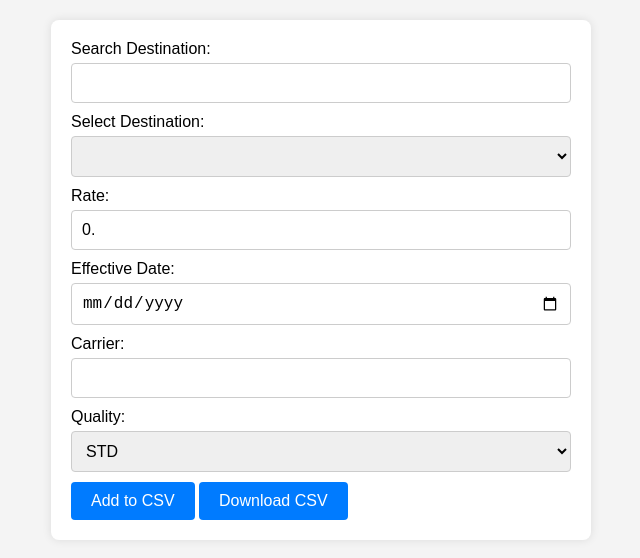
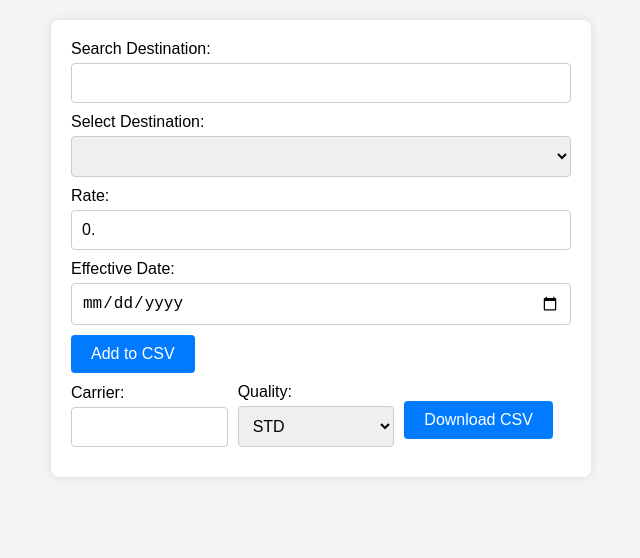
Before and after one commit to AbbassHaidar/ratesheetgenerator, a plain HTML site: page index.html in a window 1280 px wide. Shown: the whole page, without its empty margins (319-959 px from the left). Drawn offline with Linux system fonts and the light colour scheme.

Commit message:
Update index.html

```diff
--- a/index.html
+++ b/index.html
@@ -51,6 +51,18 @@
         button:hover {
             background-color: #0056b3;
         }
+
+        .flex-container {
+            display: flex;
+            justify-content: space-between;
+            align-items: center;
+            margin-top: 10px;
+        }
+
+        .flex-item {
+            flex: 1;
+            margin-right: 10px;
+        }
     </style>
 </head>
 <body>
@@ -65,8 +77,14 @@
         <input type="text" id="rate" value="0.">
         <label for="date">Effective Date:</label>
         <input type="date" id="date" value="">
+        <button type="button" onclick="addToCSV()">Add to CSV</button>
+
+        <div class="flex-container">
+            <div class="flex-item">
                 <label for="carrier">Carrier:</label>
                 <input type="text" id="carrier">
+            </div>
+            <div class="flex-item">
                 <label for="quality">Quality:</label>
                 <select id="quality">
                     <option value="STD">STD</option>
@@ -75,8 +93,11 @@
                     <option value="WHS">WHS</option>
                     <option value="NCLI">NCLI</option>
                 </select>
-        <button type="button" onclick="addToCSV()">Add to CSV</button>
+            </div>
+            <div class="flex-item">
                 <button type="button" onclick="downloadCSV()">Download CSV</button>
+            </div>
+        </div>
     </form>
 
     <script>
```
Lines whose indentation alone changed are shown as unchanged.
